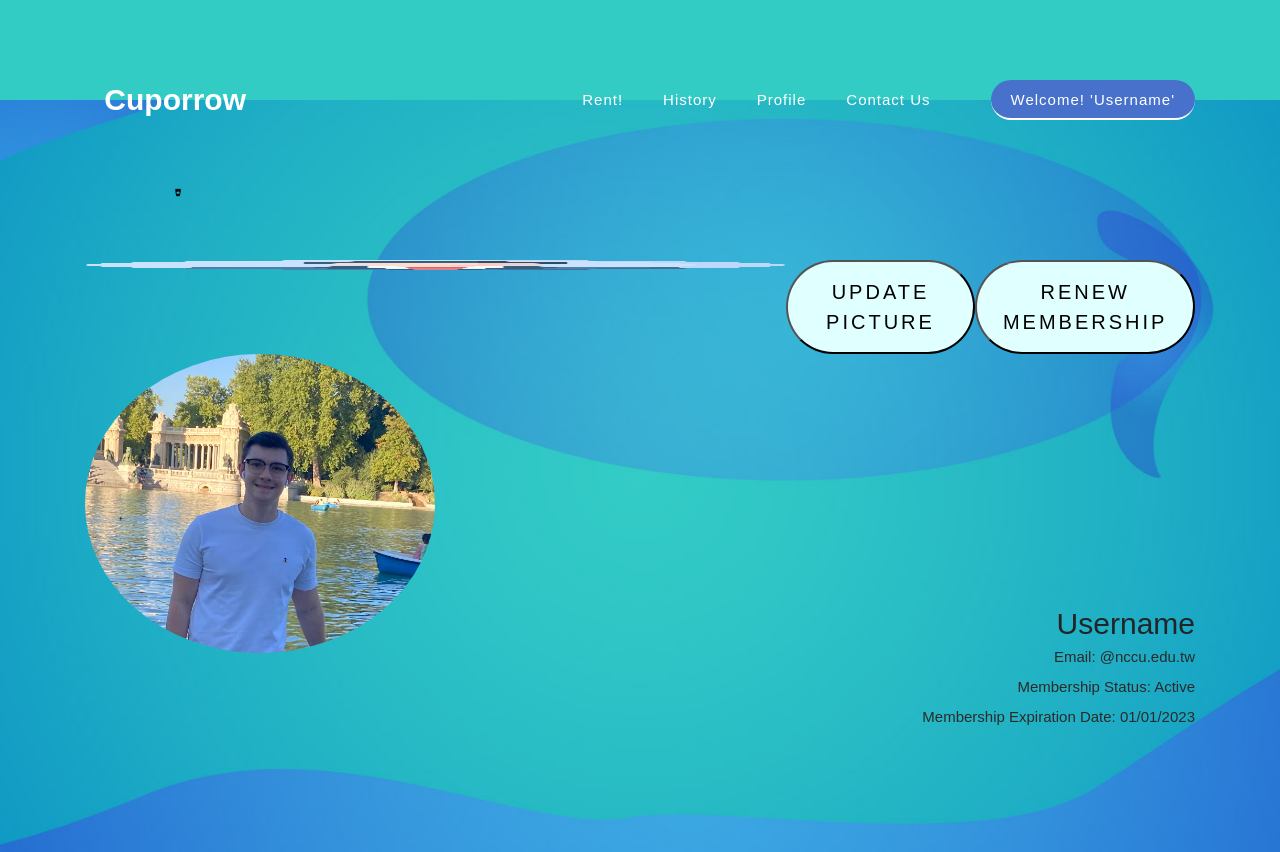
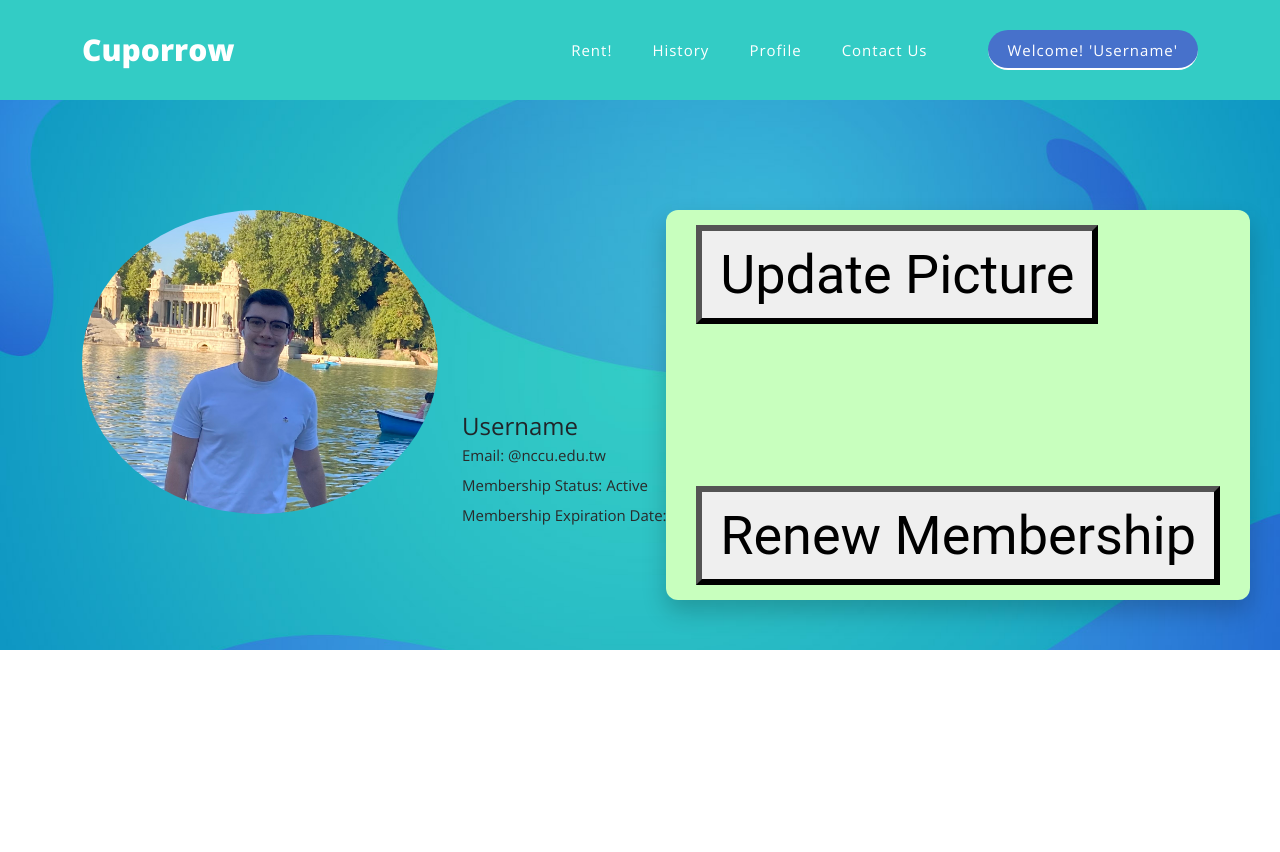
Before and after one commit to hsuyujie91/System-Analysis, a plain HTML site: page ProfilePage.html in a window 1280 px wide. After the commit the page ends 800 px from the top, so only its background shows below. Drawn offline with nearby package versions, Linux system fonts and the light colour scheme; files whose address does not match are found by name.

Commit message:
improve the interfaces

```diff
--- a/ProfilePage.html
+++ b/ProfilePage.html
@@ -10,7 +10,7 @@
     <link rel="preconnect" href="https://fonts.gstatic.com">
     <link href="https://fonts.googleapis.com/css2?family=Open+Sans:wght@300;400;600;700;800&display=swap" rel="stylesheet">
 
-  <title>Profile</title>
+    <title>Cuporrow</title>
 
     <!-- Bootstrap core CSS -->
     <link href="vendor/bootstrap/css/bootstrap.min.css" rel="stylesheet">
@@ -30,7 +30,16 @@ https://templatemo.com/tm-563-seo-dream
 -->
 
 </head>
-<style>
+<!--
+
+TemplateMo 563 SEO Dream
+
+https://templatemo.com/tm-563-seo-dream
+
+-->
+
+</head>
+<!-- <style>
 
  {
   display: inline-block;
@@ -226,9 +235,22 @@ span {
   width: 100%;
 }
 
-  </style>
+</style> !-->
+<body>
 
-<body>
+  <!-- ***** Preloader Start ***** the selection bar-->
+  <div id="js-preloader" class="js-preloader">
+    <div class="preloader-inner">
+      <span class="dot"></span>
+      <div class="dots">
+        <span></span>
+        <span></span>
+        <span></span>
+      </div>
+    </div>
+  </div>
+  <!-- ***** Preloader End ***** -->
+
   <!-- ***** Header Area Start ***** -->
   <header class="header-area header-sticky wow slideInDown" data-wow-duration="0.75s" data-wow-delay="0s">
     <div class="container">
@@ -237,15 +259,15 @@ span {
           <nav class="main-nav">
             <!-- ***** Logo Start ***** -->
             <a href="index.html" class="logo">
-              <h4>Cuporrow <img src="assets/images/logo-icon.png" alt="" width=25px height=19px></h4>
+              <h4>Cuporrow</h4>
             </a>
             <!-- ***** Logo End ***** -->
             <!-- ***** Menu Start ***** -->
             <ul class="nav">
-              <li class="scroll-to-section"><a href="index.html#about">Rent!</a></li>
-              <li class="scroll-to-section"><a href="index.html#services">History</a></li>
-              <li class="scroll-to-section"><a href="index.html#portfolio">Profile</a></li>
-              <li class="scroll-to-section"><a href="index.html#top" class="active">Contact us</a></li>
+              <li class="scroll-to-section"><a href="rent_page.html#about">Rent!</a></li>
+              <li class="scroll-to-section"><a href="History.html">History</a></li>
+              <li class="scroll-to-section"><a href="ProfilePage.html">Profile</a></li>
+              <li class="scroll-to-section"><a href="index.html#contact" class="active">Contact us</a></li>
               <li class="scroll-to-section"><div class="main-blue-button"><a>Welcome! 'Username'</a></div></li>
             </ul>
             <a class='menu-trigger'>
@@ -257,13 +279,31 @@ span {
       </div>
     </div>
   </header>
+  <!-- ***** Header Area End ***** -->
 
+  <body>
     <div id="contact" class="contact-us section">
     <div class="container">
-      <div class="profile" style="display: flex;">
-        <img src="/Users/kunhaowu/Desktop/System-Analysis/assets/images/profile.png" height="10" width="10">
-
-          <button class="add-picture-button">Update Picture</button>
+      <style type="text/css">
+        .buttons{
+          position: absolute;
+          right: 10px;
+          zoom: 3;
+          background-color: #c8ffbe; /* sets the background color to a shade of green */
+          color: white; /* sets the text color to white */
+          font-size: 18px; /* sets the font size to 18px */
+          font-family: 'Roboto', sans-serif; /* sets the font to Roboto */
+          border: none; /* removes the border */
+          border-radius: 4px; /* adds rounded corners to the button */
+          padding: 5px 10px; /* adds padding to the button */
+          box-shadow: 0 4px 8px 0 rgba(0, 0, 0, 0.2); /* adds a shadow to the button */
+          transition: all 0.3s; /* adds a transition effect to the button */
+        }
+      </style>
+      <div class="buttons">
+          <button class="add-picture-button">Update Picture</button><br>
+          <br>
+          <br>
           <button id="renew-membership-button">Renew Membership</button>
 
       </div>
@@ -276,10 +316,22 @@ span {
         <div class="col-lg-8">
 
           <div class="right-content">
-            <h4 style="text-align: right;"><br><br><br><br><br><br><br>Username</h4>
-            <p style="text-align: right;">Email: @nccu.edu.tw </p>
-            <p style="text-align: right;">Membership Status: Active</p>
-            <p style="text-align: right;">Membership Expiration Date: 01/01/2023</p>
+            <h4 style="text-align: left;"><br><br><br><br><br><br><br>Username</h4>
+            <p style="text-align: left">Email: @nccu.edu.tw </p>
+            <p style="text-align: left;">Membership Status: Active</p>
+            <p style="text-align: left;">Membership Expiration Date: 01/01/2023</p>
           </div>
         </div>
-      </div
+      </div>
+  </body>
+
+  <!-- Scripts -->
+  <script src="vendor/jquery/jquery.min.js"></script>
+  <script src="vendor/bootstrap/js/bootstrap.bundle.min.js"></script>
+  <script src="assets/js/owl-carousel.js"></script>
+  <script src="assets/js/animation.js"></script>
+  <script src="assets/js/imagesloaded.js"></script>
+  <script src="assets/js/custom.js"></script>
+
+</body>
+</html>
```
Also changed, not shown: History.html (+5 -6 lines), index.html (+3 -2 lines), loginpage.html (+1 -1 lines), registerpage.html (+7 -1 lines), rent_page.html (+5 -6 lines), test.html (added). Lines whose indentation alone changed are shown as unchanged.
